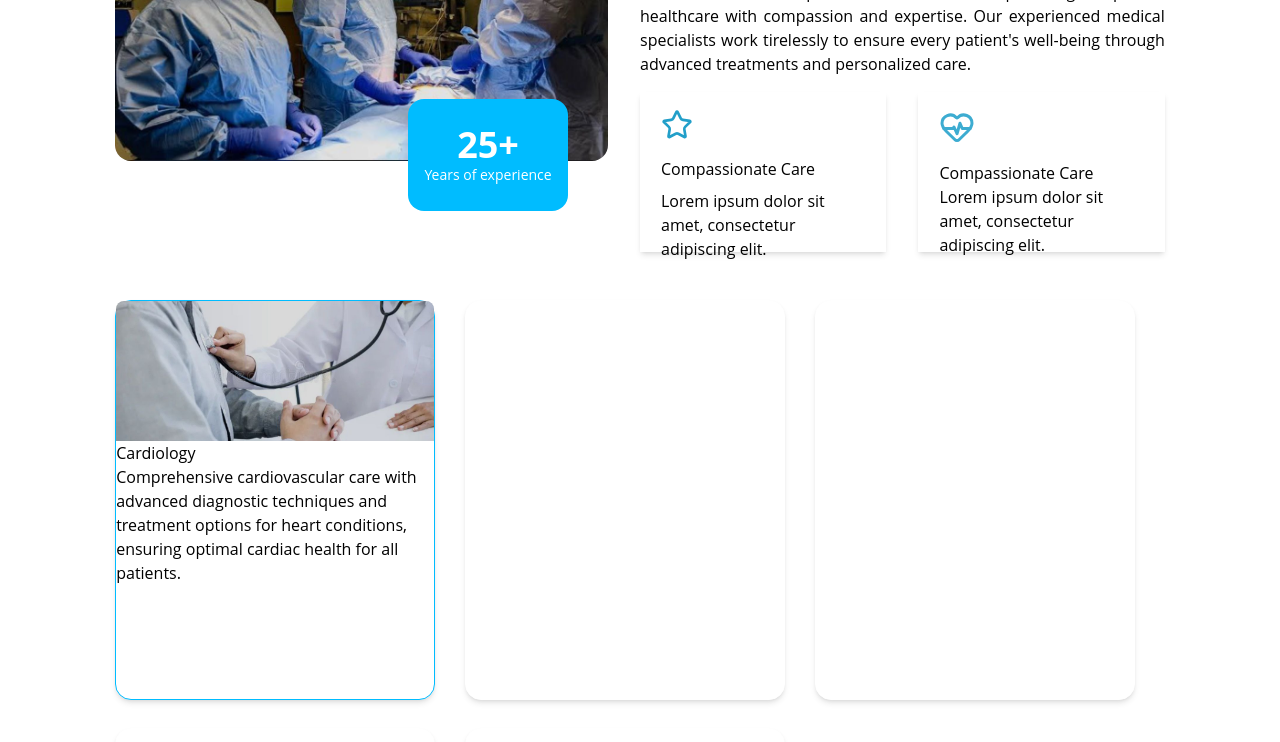
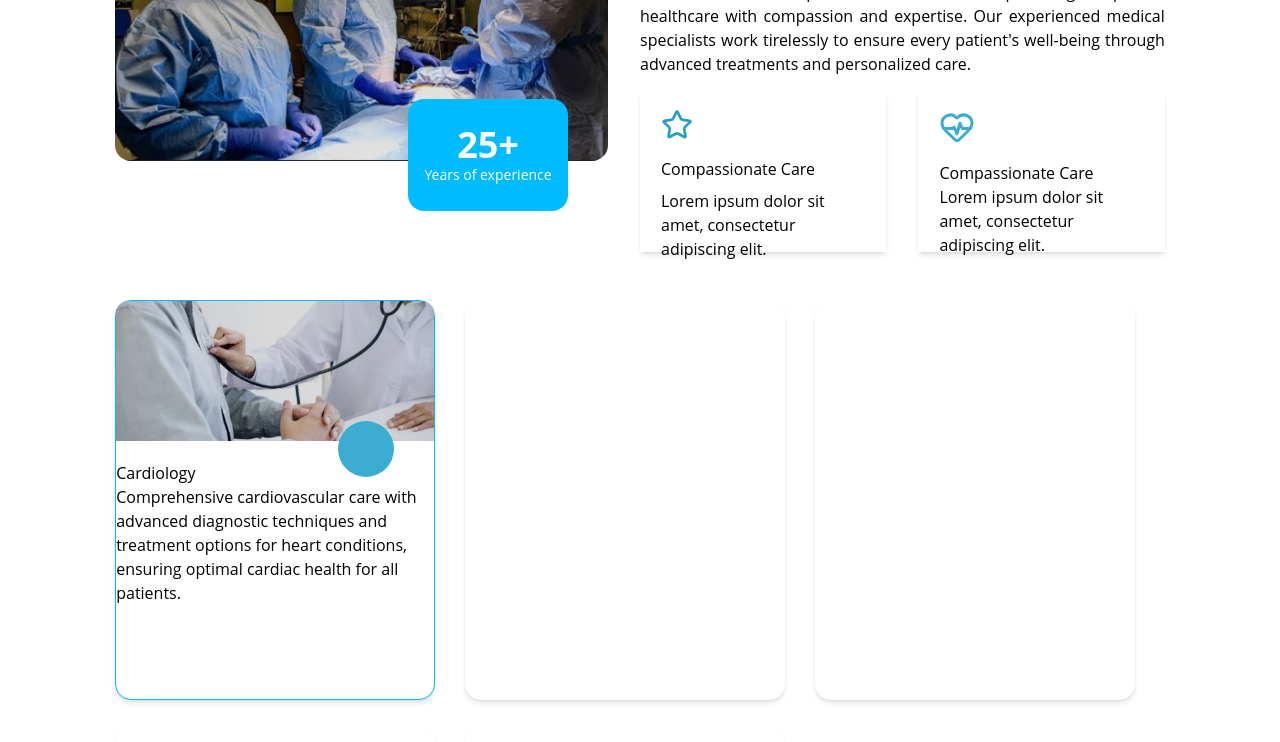
Before and after one commit to Tsedniya/Grand_Bishoftu_Hospital, a React (Vite) app in the folder myapp/: page / in a window 1280 px wide. Shown: the part 1095-1837 px from the top of the page. Built offline with nearby package versions, Linux system fonts and the light colour scheme.

Commit message:
fronted:departement

```diff
--- a/myapp/src/components/Departements.jsx
+++ b/myapp/src/components/Departements.jsx
@@ -6,11 +6,15 @@ const Departements = () => {
    <div className="grid sm:grid-cols-1 md:grid-cols-2 lg:grid-cols-3 my-12 px-4 sm:px-[5vw] md:px-[7vw] lg:px-[9vw] ">
 
 
-        <div className='bg-white border w-80 h-100 rounded-2xl border-sky-400 mb-5  transition-transform duration-300 hover:scale-105 shadow-md '>
-             <img src={patient}  className='h-35 w-100 object-cover rounded-t-lg' />
-            <p>Cardiology</p>
-            <p>Comprehensive cardiovascular care with advanced diagnostic techniques and treatment options for heart conditions, ensuring optimal cardiac health for all patients.</p>
-        </div>
+        <div className='relative bg-white border w-80 h-100 rounded-2xl border-sky-400 mb-5 transition-transform duration-300 hover:scale-105 shadow-md'>
+    <img src={patient} className='relative h-35 w-100 object-cover rounded-t-xl' />
+
+    <div className="rounded-full bg-[#3DACD1] w-14 h-14 absolute top-[120px] right-10"></div>
+
+    <p className='mt-5'>Cardiology</p>
+    <p>Comprehensive cardiovascular care with advanced diagnostic techniques and treatment options for heart conditions, ensuring optimal cardiac health for all patients.</p>
+    </div>
+
 
 
     <div className='bg-white border w-80 h-100 border-white rounded-2xl mb-7 transition-transform duration-300 hover:scale-105 shadow-md '>
```
